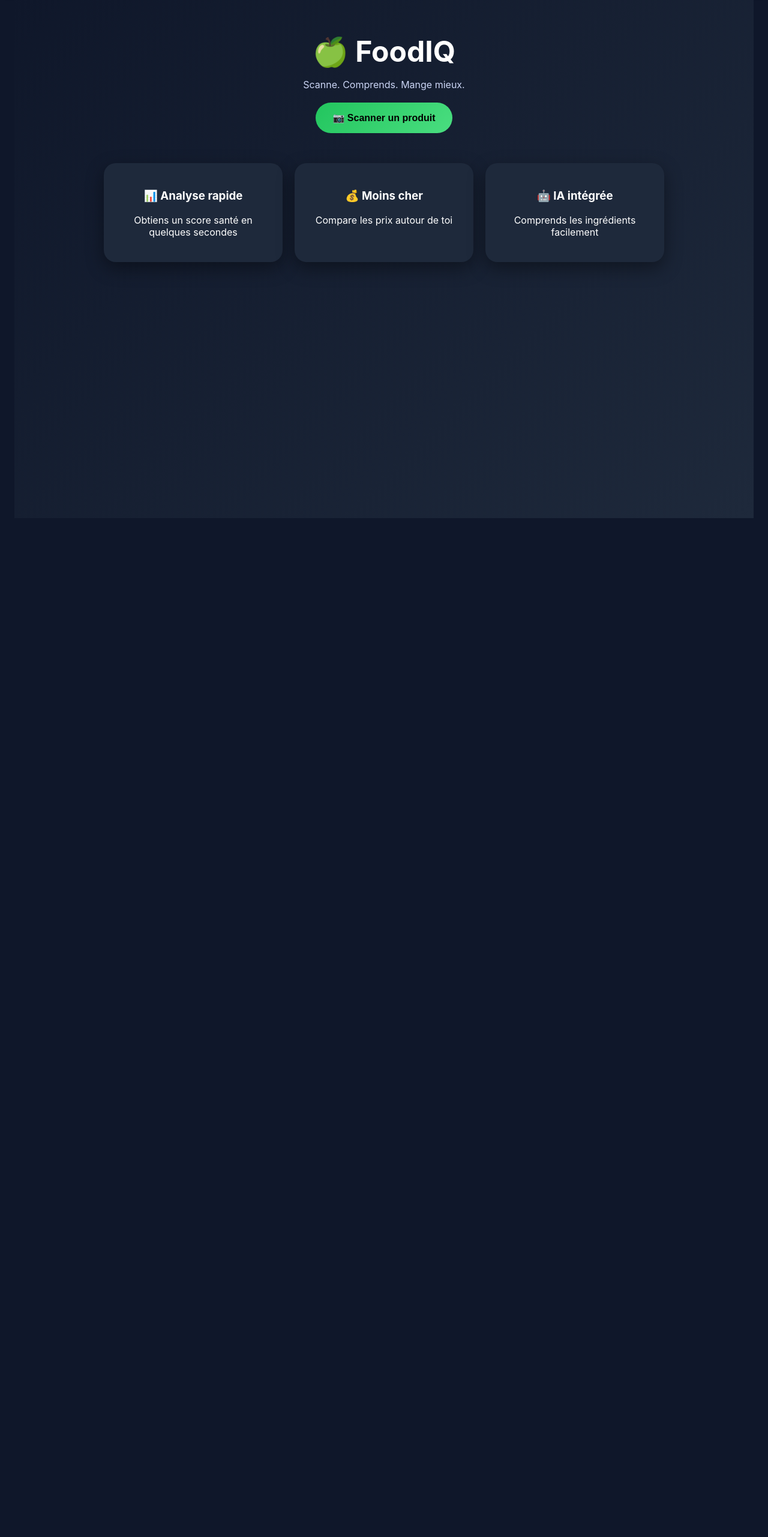
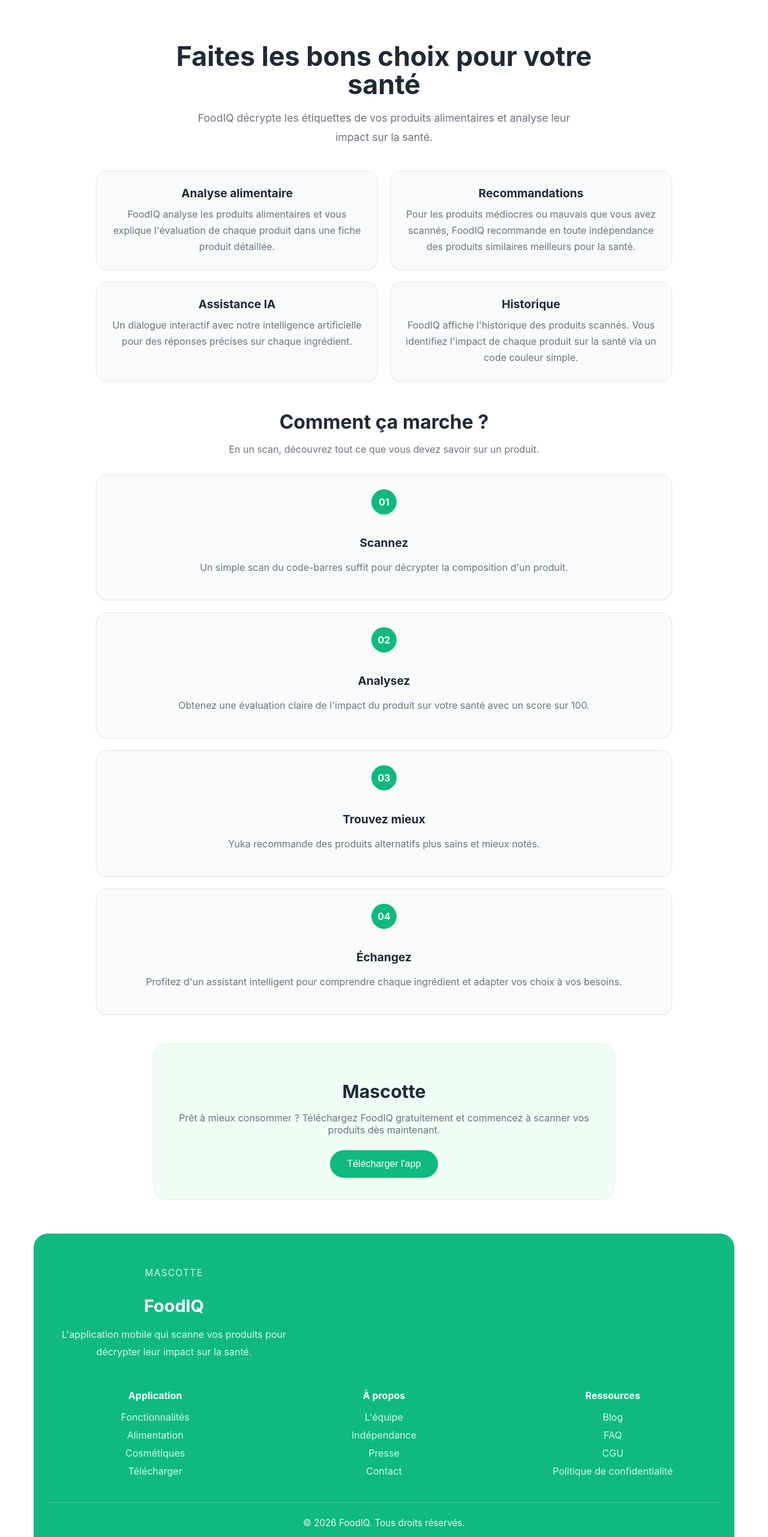
Before and after one commit to Rayan-bdo/FoodIQ, a React (Create React App) app in the folder frontend/: page /home in a window 1280 px wide. Shown: the part 100-2663 px from the top of the page at 60% size. Before the commit the page ends 988 px from the top, so only its background shows below. Built offline with nearby package versions, Linux system fonts and the light colour scheme.

Commit message:
changement home test

```diff
--- a/frontend/src/components/home/home.css
+++ b/frontend/src/components/home/home.css
@@ -1,55 +1,231 @@
 .home {
+  background: #ffffff;
+  color: #111;
   min-height: 100vh;
-  padding: 40px;
-  text-align: center;
-  background: linear-gradient(135deg, #0f172a, #1e293b);
-  color: white;
+  padding: 48px 24px;
+  font-family: 'Inter', 'Helvetica Neue', Arial, sans-serif;
 }
 
-/* HERO */
+.hero {
+  max-width: 720px;
+  margin: 0 auto 40px;
+  text-align: center;
+}
+
 .hero h1 {
-  font-size: 3rem;
+  font-size: 2.8rem;
+  line-height: 1.05;
+  margin-bottom: 16px;
+  color: #1f2937;
+}
+
+.hero-text {
+  font-size: 1.1rem;
+  line-height: 1.8;
+  color: #6b7280;
+  max-width: 680px;
+  margin: 0 auto;
+}
+
+.features {
+  max-width: 960px;
+  margin: 0 auto 48px;
+  display: grid;
+  gap: 20px;
+  grid-template-columns: 1fr;
+}
+
+.feature-card {
+  background: #f9fafb;
+  border: 1px solid #e5e7eb;
+  border-radius: 18px;
+  padding: 24px;
+  box-shadow: 0 1px 3px rgba(0, 0, 0, 0.05);
+}
+
+.feature-card h3 {
+  font-size: 1.2rem;
+  margin: 0 0 10px;
+  color: #1f2937;
+}
+
+.feature-card p {
+  color: #6b7280;
+  line-height: 1.7;
+  margin: 0;
+}
+
+.how-it-works {
+  max-width: 960px;
+  margin: 0 auto;
+}
+
+.how-it-works h2 {
+  font-size: 2rem;
+  margin-bottom: 12px;
+  color: #1f2937;
+}
+
+.subtitle {
+  font-size: 1rem;
+  color: #6b7280;
+  margin-bottom: 32px;
+}
+
+.steps {
+  display: grid;
+  gap: 20px;
+  grid-template-columns: 1fr;
+}
+
+.step-card {
+  background: #f9fafb;
+  border: 1px solid #e5e7eb;
+  border-radius: 18px;
+  padding: 24px;
+  box-shadow: 0 1px 3px rgba(0, 0, 0, 0.05);
+}
+
+.step-number {
+  display: inline-flex;
+  align-items: center;
+  justify-content: center;
+  width: 42px;
+  height: 42px;
+  border-radius: 50%;
+  background: #10b981;
+  color: #fff;
+  font-weight: 700;
+  margin-bottom: 16px;
+}
+
+.step-card h3 {
+  font-size: 1.2rem;
+  margin-bottom: 10px;
+  color: #1f2937;
+}
+
+.step-card p {
+  color: #6b7280;
+  line-height: 1.7;
+}
+
+.download-cta {
+  max-width: 720px;
+  margin: 48px auto 0;
+  text-align: center;
+  padding: 36px 24px;
+  background: #f0fdf4;
+  border-radius: 24px;
+  border: 1px solid #d1fae5;
+}
+
+.download-cta h2 {
+  font-size: 1.9rem;
+  margin-bottom: 16px;
+  color: #1f2937;
+}
+
+.download-text {
+  font-size: 1rem;
+  color: #6b7280;
+  margin-bottom: 24px;
+}
+
+.download-button {
+  background: #10b981;
+  color: #fff;
+  border: none;
+  border-radius: 999px;
+  padding: 14px 28px;
+  cursor: pointer;
+  font-size: 1rem;
+  transition: background 0.2s ease;
+}
+
+.download-button:hover {
+  background: #059669;
+}
+
+.footer {
+  max-width: 1120px;
+  margin: 56px auto 0;
+  padding: 40px 24px;
+  background: #10b981;
+  border-radius: 24px;
+  color: #f0fdf4;
+}
+
+.footer-brand {
+  max-width: 420px;
+  margin-bottom: 32px;
+}
+
+.footer-brand-label {
+  font-size: 0.95rem;
+  text-transform: uppercase;
+  letter-spacing: 0.1em;
+  color: #d1fae5;
   margin-bottom: 10px;
 }
 
-.hero p {
-  color: #cbd5f5;
-  margin-bottom: 20px;
+.footer-brand h3 {
+  font-size: 1.8rem;
+  margin-bottom: 12px;
+  color: #ffffff;
 }
 
-.hero-button {
-  background: linear-gradient(135deg, #22c55e, #4ade80);
-  border: none;
-  padding: 16px 28px;
-  border-radius: 999px;
-  font-size: 16px;
-  font-weight: bold;
-  cursor: pointer;
-  transition: 0.3s;
+.footer-brand-text {
+  color: #d1fae5;
+  line-height: 1.8;
 }
 
-.hero-button:hover {
-  transform: scale(1.05);
+.footer-links {
+  display: grid;
+  gap: 24px;
+  margin-bottom: 32px;
 }
 
-/* FEATURES */
-.features {
-  margin-top: 50px;
-  display: flex;
-  justify-content: center;
-  gap: 20px;
-  flex-wrap: wrap;
+.footer-column {
+  min-width: 180px;
 }
 
-.feature-card {
-  background: #1e293b;
-  padding: 24px;
-  border-radius: 20px;
-  width: 250px;
-  box-shadow: 0 10px 30px rgba(0,0,0,0.4);
-  transition: 0.3s;
+.footer-column-title {
+  font-weight: 700;
+  margin-bottom: 16px;
+  color: #ffffff;
 }
 
-.feature-card:hover {
-  transform: translateY(-5px);
+.footer-column a {
+  display: block;
+  color: #d1fae5;
+  text-decoration: none;
+  margin-bottom: 10px;
+  transition: color 0.2s ease;
 }
+
+.footer-column a:hover {
+  color: #ffffff;
+}
+
+.footer-copy {
+  color: rgba(255, 255, 255, 0.9);
+  font-size: 0.95rem;
+  text-align: center;
+  border-top: 1px solid rgba(255, 255, 255, 0.2);
+  padding-top: 24px;
+}
+
+@media (min-width: 768px) {
+  .features {
+    grid-template-columns: repeat(2, minmax(0, 1fr));
+  }
+
+  .steps {
+    grid-template-columns: 1fr;
+  }
+
+  .footer-links {
+    grid-template-columns: repeat(3, minmax(0, 1fr));
+  }
+}
--- a/frontend/src/components/home/home.jsx
+++ b/frontend/src/components/home/home.jsx
@@ -4,37 +4,115 @@
 function Home() {
   return (
     <div className="home">
+      <section className="hero">
+        <h1>Faites les bons choix pour votre santé</h1>
+        <p className="hero-text">
+          FoodIQ décrypte les étiquettes de vos produits alimentaires et analyse leur impact sur la santé.
+        </p>
+      </section>
 
-      {/* HERO */}
-      <div className="hero">
-        <h1>🍏 FoodIQ</h1>
-        <p>Scanne. Comprends. Mange mieux.</p>
-
-        <button className="hero-button">
-          📷 Scanner un produit
-        </button>
-      </div>
-
-      {/* FEATURES */}
-      <div className="features">
-
+      <section className="features">
         <div className="feature-card">
-          <h3>📊 Analyse rapide</h3>
-          <p>Obtiens un score santé en quelques secondes</p>
+          <h3>Analyse alimentaire</h3>
+          <p>FoodIQ analyse les produits alimentaires et vous explique l'évaluation de chaque produit dans une fiche produit détaillée.</p>
         </div>
 
         <div className="feature-card">
-          <h3>💰 Moins cher</h3>
-          <p>Compare les prix autour de toi</p>
+          <h3>Recommandations</h3>
+          <p>Pour les produits médiocres ou mauvais que vous avez scannés, FoodIQ recommande en toute indépendance des produits similaires meilleurs pour la santé.</p>
         </div>
 
         <div className="feature-card">
-          <h3>🤖 IA intégrée</h3>
-          <p>Comprends les ingrédients facilement</p>
+          <h3>Assistance IA</h3>
+          <p>Un dialogue interactif avec notre intelligence artificielle pour des réponses précises sur chaque ingrédient.</p>
         </div>
 
-      </div>
+        <div className="feature-card">
+          <h3>Historique</h3>
+          <p>FoodIQ affiche l'historique des produits scannés. Vous identifiez l'impact de chaque produit sur la santé via un code couleur simple.</p>
+        </div>
+      </section>
 
+      <section className="how-it-works">
+        <h2>Comment ça marche ?</h2>
+        <p className="subtitle">
+          En un scan, découvrez tout ce que vous devez savoir sur un produit.
+        </p>
+
+        <div className="steps">
+          <article className="step-card">
+            <span className="step-number">01</span>
+            <h3>Scannez</h3>
+            <p>Un simple scan du code-barres suffit pour décrypter la composition d'un produit.</p>
+          </article>
+
+          <article className="step-card">
+            <span className="step-number">02</span>
+            <h3>Analysez</h3>
+            <p>Obtenez une évaluation claire de l'impact du produit sur votre santé avec un score sur 100.</p>
+          </article>
+
+          <article className="step-card">
+            <span className="step-number">03</span>
+            <h3>Trouvez mieux</h3>
+            <p>Yuka recommande des produits alternatifs plus sains et mieux notés.</p>
+          </article>
+
+          <article className="step-card">
+            <span className="step-number">04</span>
+            <h3>Échangez</h3>
+            <p>Profitez d'un assistant intelligent pour comprendre chaque ingrédient et adapter vos choix à vos besoins.</p>
+          </article>
+        </div>
+      </section>
+
+      <section className="download-cta">
+        <h2>Mascotte</h2>
+        <p className="download-text">
+          Prêt à mieux consommer ? Téléchargez FoodIQ gratuitement et commencez à scanner vos produits dès maintenant.
+        </p>
+        <button className="download-button">Télécharger l'app</button>
+      </section>
+
+      <footer className="footer">
+        <div className="footer-brand">
+          <p className="footer-brand-label">Mascotte</p>
+          <h3>FoodIQ</h3>
+          <p className="footer-brand-text">
+            L'application mobile qui scanne vos produits pour décrypter leur impact sur la santé.
+          </p>
+        </div>
+
+        <div className="footer-links">
+          <div className="footer-column">
+            <p className="footer-column-title">Application</p>
+            <a href="#">Fonctionnalités</a>
+            <a href="#">Alimentation</a>
+            <a href="#">Cosmétiques</a>
+            <a href="#">Télécharger</a>
+          </div>
+
+          <div className="footer-column">
+            <p className="footer-column-title">À propos</p>
+            <a href="#">L'équipe</a>
+            <a href="#">Indépendance</a>
+            <a href="#">Presse</a>
+            <a href="#">Contact</a>
+          </div>
+
+          <div className="footer-column">
+            <p className="footer-column-title">Ressources</p>
+            <a href="#">Blog</a>
+            <a href="#">FAQ</a>
+            <a href="#">CGU</a>
+            <a href="#">Politique de confidentialité</a>
+          </div>
+        </div>
+
+        <div className="footer-copy">
+          © 2026 FoodIQ. Tous droits réservés.
+        </div>
+      </footer>
     </div>
   );
 }
--- a/frontend/src/components/navbar.css/navbar.css
+++ b/frontend/src/components/navbar.css/navbar.css
@@ -2,14 +2,14 @@
 body {
   margin: 0;
   font-family: 'Inter', sans-serif;
-  background: #0f172a;
-  color: #f1f5f9;
+  background: #ffffff;
+  color: #1f2937;
 }
 
 /* CONTAINER PRINCIPAL */
 .navbar-shell {
   min-height: 100vh;
-  background: linear-gradient(135deg, #0f172a, #1e293b);
+  background: #ffffff;
   padding: 24px;
   box-sizing: border-box;
 }
@@ -22,9 +22,10 @@
   justify-content: space-between;
   gap: 16px;
   padding: 16px 24px;
-  background: rgba(30, 41, 59, 0.9);
+  background: #f9fafb;
   border-radius: 18px;
-  box-shadow: 0 10px 30px rgba(0,0,0,0.4);
+  border: 1px solid #e5e7eb;
+  box-shadow: 0 1px 3px rgba(0, 0, 0, 0.05);
 }
 
 /* LOGO */
@@ -32,7 +33,7 @@
   font-size: 1.4rem;
   font-weight: 700;
   letter-spacing: 0.05em;
-  color: #ffffff;
+  color: #1f2937;
   cursor: pointer;
 }
 
@@ -50,7 +51,7 @@
 .navbar-link {
   background: transparent;
   border: none;
-  color: #cbd5f5;
+  color: #6b7280;
   font-size: 0.95rem;
   padding: 10px 18px;
   border-radius: 999px;
@@ -60,13 +61,13 @@
 
 /* HOVER */
 .navbar-link:hover {
-  background: rgba(255,255,255,0.1);
-  color: white;
+  background: #e5e7eb;
+  color: #1f2937;
 }
 
 /* ACTIF */
 .navbar-link.active {
-  background: linear-gradient(135deg, #22c55e, #4ade80);
+  background: linear-gradient(135deg, #10b981, #34d399);
   color: white;
 }
 
@@ -80,10 +81,11 @@
 .content-card {
   margin-top: 32px;
   padding: 32px;
-  background: rgba(30, 41, 59, 0.95);
+  background: #f9fafb;
   border-radius: 24px;
+  border: 1px solid #e5e7eb;
   max-width: 900px;
-  box-shadow: 0 15px 40px rgba(0,0,0,0.5);
+  box-shadow: 0 1px 3px rgba(0, 0, 0, 0.05);
   animation: fadeIn 0.4s ease;
 }
 
@@ -91,19 +93,19 @@
 .content-card h2 {
   margin: 0 0 14px;
   font-size: 1.8rem;
-  color: #ffffff;
+  color: #1f2937;
 }
 
 /* TEXTE */
 .content-card p {
   margin: 0 0 20px;
   line-height: 1.7;
-  color: #cbd5f5;
+  color: #6b7280;
 }
 
 /* BOUTON SCAN */
 .scan-button {
-  background: linear-gradient(135deg, #22c55e, #4ade80);
+  background: linear-gradient(135deg, #10b981, #34d399);
   border: none;
   color: white;
   padding: 12px 24px;
@@ -111,12 +113,12 @@
   font-size: 1rem;
   cursor: pointer;
   transition: all 0.3s ease;
-  box-shadow: 0 4px 15px rgba(34, 197, 94, 0.3);
+  box-shadow: 0 4px 15px rgba(16, 185, 129, 0.3);
 }
 
 .scan-button:hover {
   transform: scale(1.05);
-  box-shadow: 0 6px 20px rgba(34, 197, 94, 0.4);
+  box-shadow: 0 6px 20px rgba(16, 185, 129, 0.4);
 }
 
 /* ANIMATION */
@@ -154,6 +156,7 @@
     text-align: center;
   }
 }
+
 .navbar-brand {
   cursor: pointer;
 }
--- /dev/null
+++ b/package.json
@@ -0,0 +1,5 @@
+{
+  "dependencies": {
+    "lucide-react": "^1.7.0"
+  }
+}
```
Also changed, not shown: frontend/src/components/compte/compte.css (+31 -14 lines), 1 other file (tests, documents, lock files or other folders).
